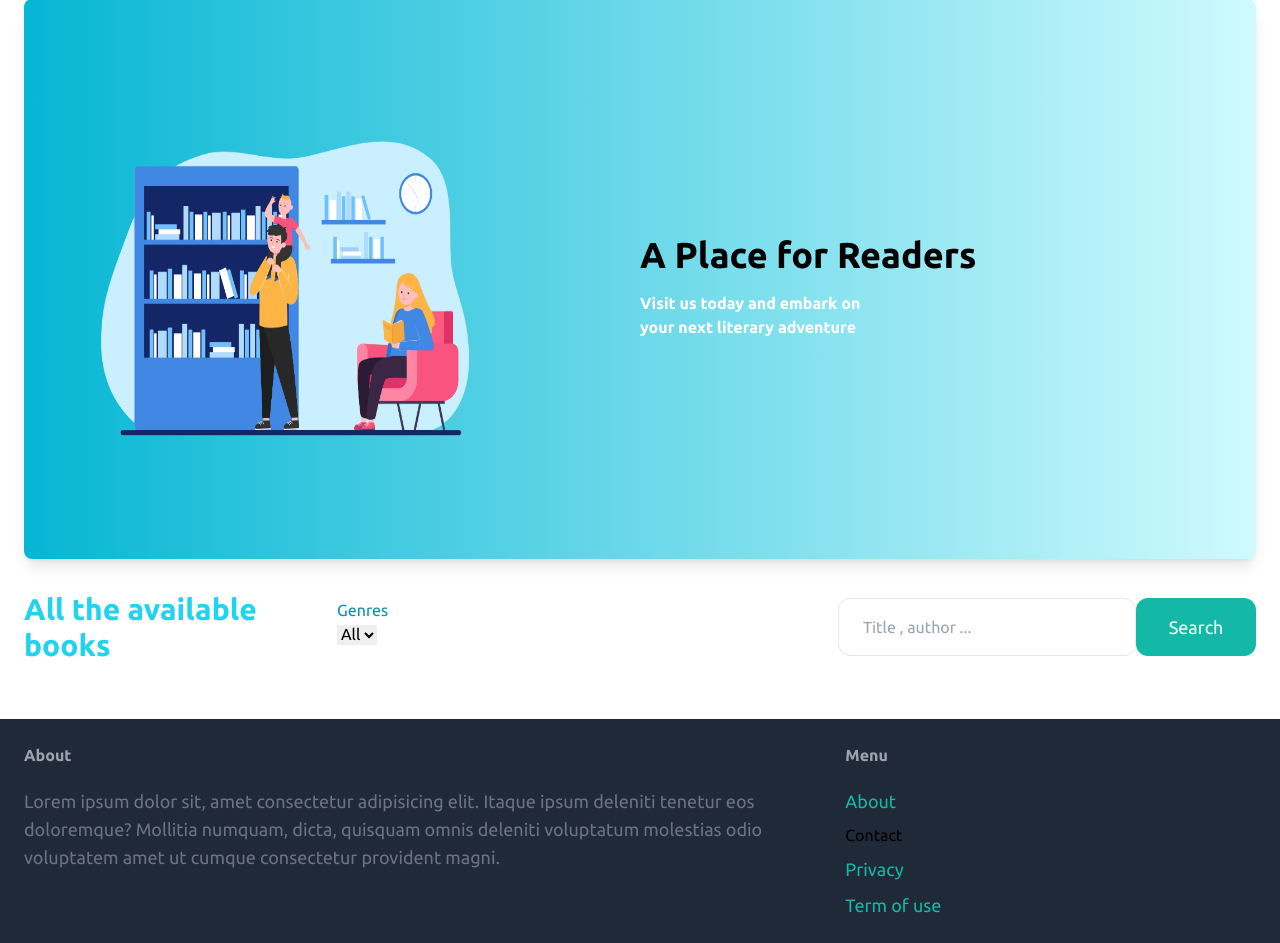
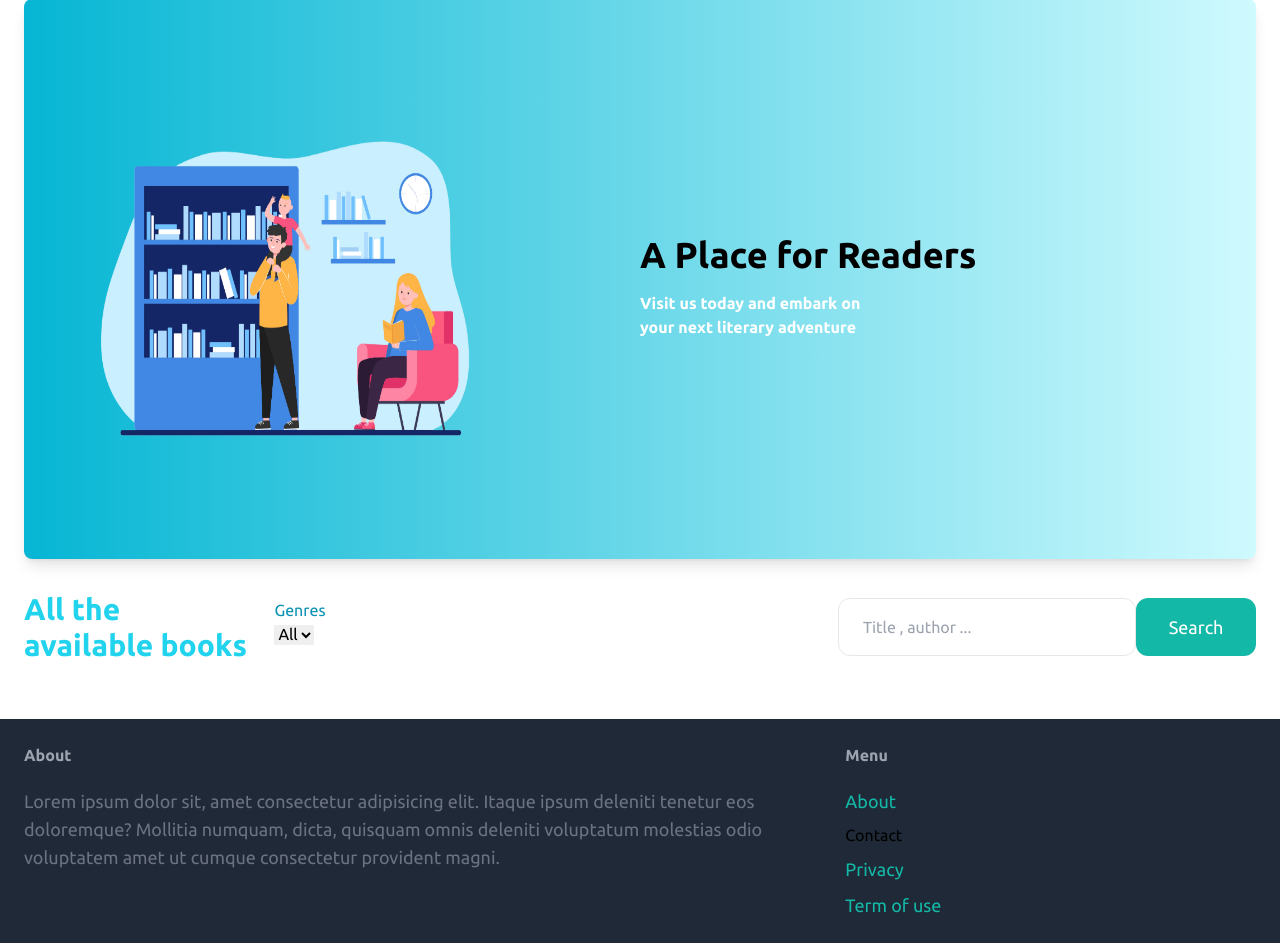
Before and after one commit to KaungMinSett/library_management, a Django app: page / in a window 1280 px wide. Shown: the part 156-1099 px from the top of the page. Run offline with Django 5.2, Linux system fonts and the light colour scheme; data that the repository does not hold is empty; some libraries are stand-ins or nearby versions.

Commit message:
genre position updated

```diff
--- a/library/templates/books.html
+++ b/library/templates/books.html
@@ -23,11 +23,11 @@
   </div>
  </div>
 </div>
-<div class='grid grid-cols-8 gap-5 my-8 items-center'>
+<div class='grid grid-cols-10 gap-5 my-8 items-center'>
   <div class='col-span-2 flex justify-items-center items-center'>
     <span class='text-cyan-400 text-3xl font-bold'>All the available books  </span>
   </div>
-  <div class='col-span-6'>
+  <div class='col-span-8'>
     <form method="GET" action="{% url 'library:search' 1 %}" class='flex'>
       <div class='flex-1'>
         <h5 class='text-cyan-600'>Genres</h5>
```
